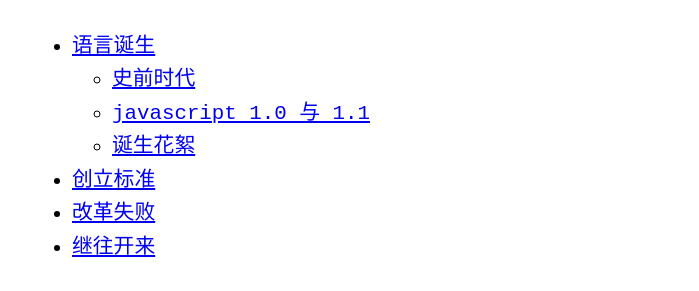
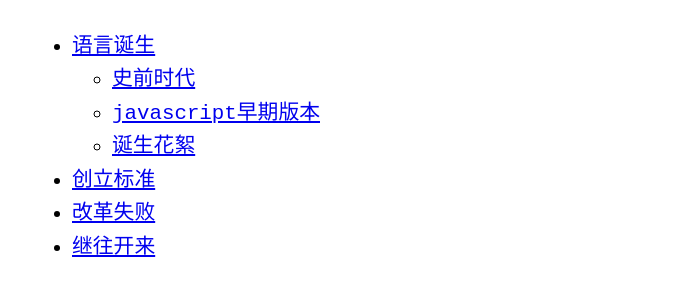
Before and after one commit to wangyu-1999/wangyu-1999.github.io, a Jekyll site: the page built from _posts/2021-05-11-笔记-JavaScript的二十年.md, in a window 1280 px wide and 1400 px high, scrolled down 333 px. Shown: the part 158-449 px from the top of the window, without its empty margins (288-987 px from the left). Built offline with Jekyll 4.4.1, drawn with Linux system fonts in a browser that asks for light colours; some of the changed text lies outside the part shown.

Commit message:
fix:修改了部分内容

```diff
--- a/_posts/2021-05-11-笔记-JavaScript的二十年.md
+++ b/_posts/2021-05-11-笔记-JavaScript的二十年.md
@@ -15,7 +15,7 @@ category: star
 
 - [语言诞生](#语言诞生)
 	- [史前时代](#史前时代)
-	- [javascript 1.0 与 1.1](#js01)
+	- [javascript早期版本](#js01)
 	- [诞生花絮](#诞生花絮)
 - [创立标准](#创立标准)
 - [改革失败](#改革失败)
@@ -39,7 +39,7 @@ JS最开始的设计就是基于对象的，没有基于类主要是出于成本
 
 盖茨本来是想在浏览器上搞垄断的，只不过迫于形式才屈从于“跨平台”，我大胆猜测也是出于这样的商业考量微软最终放弃了浏览器团队，最终导致Chrome的崛起。
 
-## [javascript 1.0 与 1.1](#js01)
+## [javascript早期版本](#js01)
 
 这一部分的内容大致介绍了一下初代版本的JS，这个版本其实已经相对完善了，大部分基础的操作都是借鉴自C语言，有一些奇怪的特性来自Java，还有一些东西来自其他的语言。
 
```
